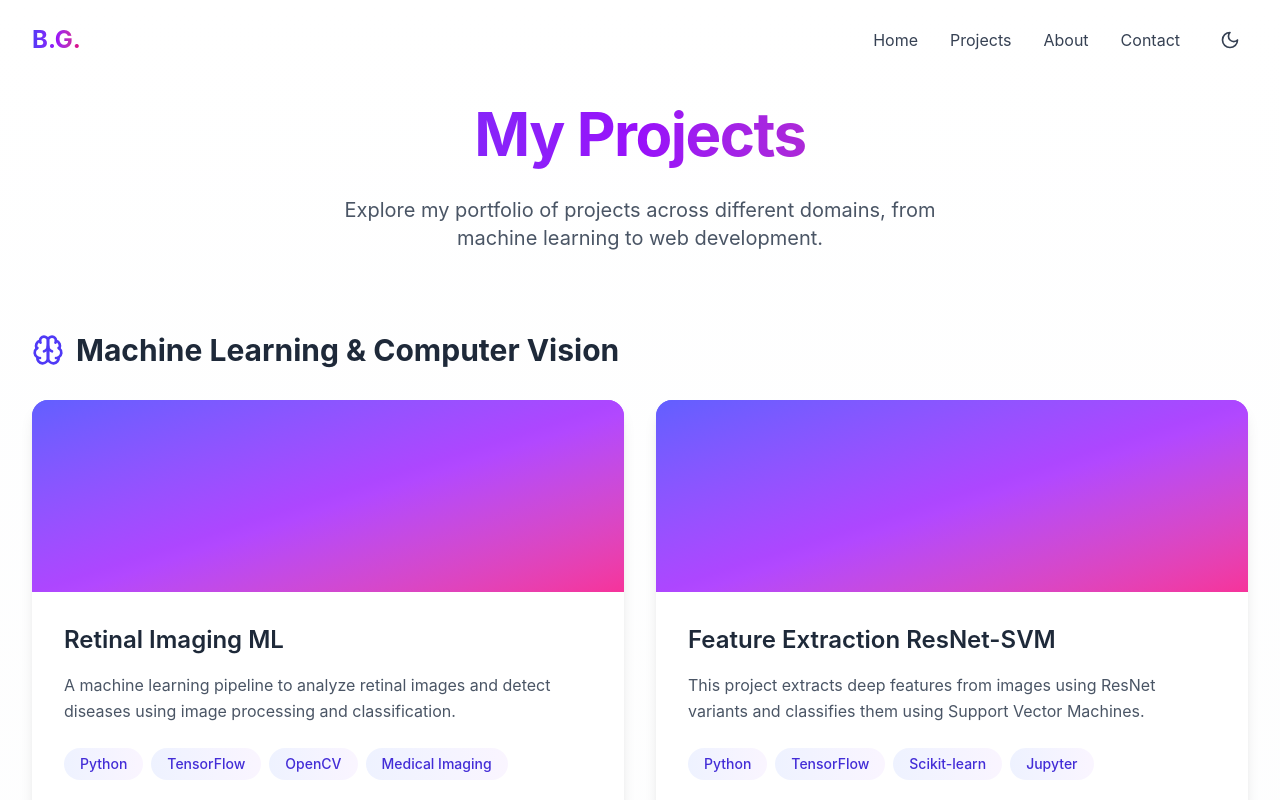
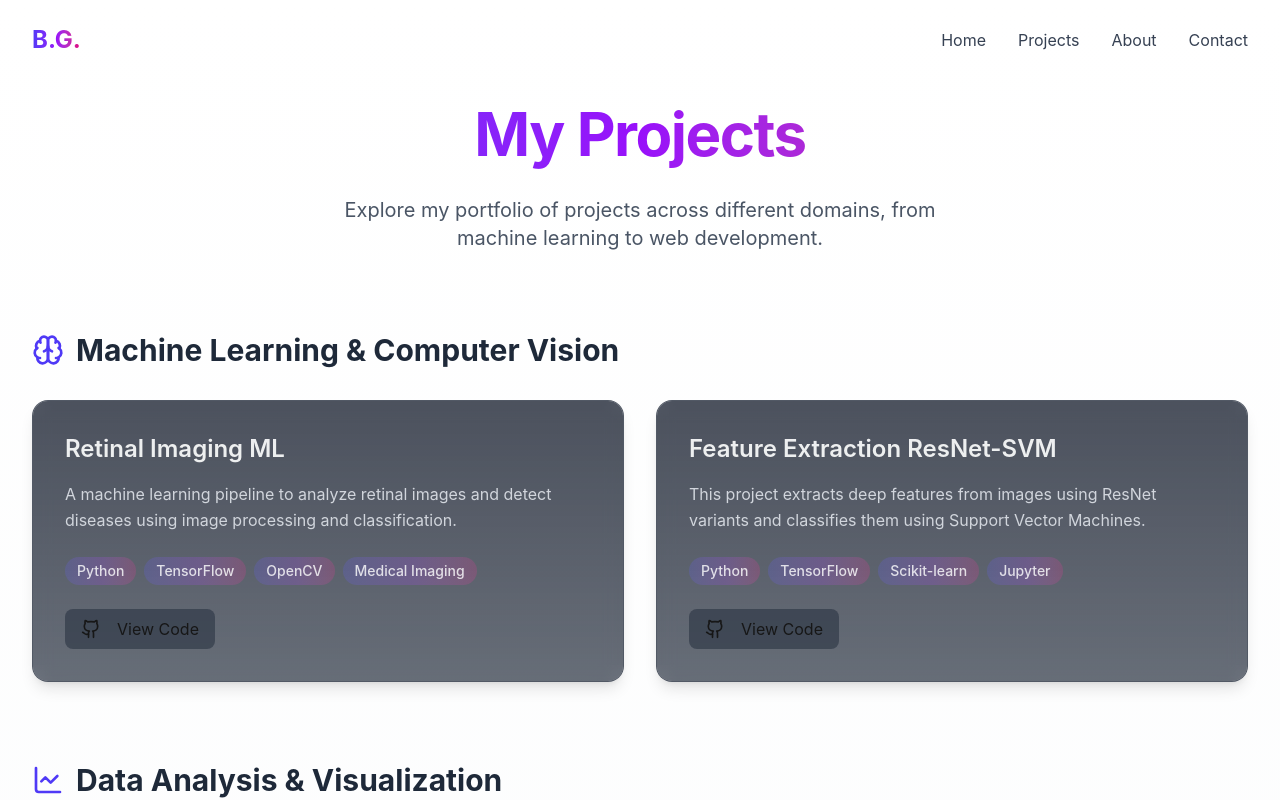
Before and after one commit to bugragormus/bugra-portfolio, a Next.js app: page /projects in a window 1280 px wide. Shown: the top 800 px of the page. Built offline with nearby package versions, Linux system fonts and the light colour scheme.

Commit message:
dark mode disabled

```diff
--- a/src/app/about/page.tsx
+++ b/src/app/about/page.tsx
@@ -13,7 +13,9 @@ import {
   Brain,
   LineChart,
   Bot,
+  ArrowRight,
 } from "lucide-react";
+import { useState } from "react";
 import { motion } from "framer-motion";
 
 const skills = [
@@ -251,6 +253,13 @@ const funFacts = [
 ];
 
 export default function About() {
+  const [visibleCertifications, setVisibleCertifications] = useState(4);
+
+  const loadMore = () => {
+    setVisibleCertifications((prev: number) =>
+      Math.min(prev + 4, certifications.length)
+    );
+  };
   return (
     <div className="min-h-screen py-24 bg-gradient-to-b from-white to-gray-50 dark:from-gray-900 dark:to-gray-800">
       <div className="max-w-7xl mx-auto px-4 sm:px-6 lg:px-8">
@@ -339,7 +348,9 @@ export default function About() {
             Certifications
           </h2>
           <div className="grid grid-cols-1 md:grid-cols-2 gap-8">
-            {certifications.map((cert, index) => (
+            {certifications
+              .slice(0, visibleCertifications)
+              .map((cert, index) => (
                 <motion.div
                   key={index}
                   initial={{ opacity: 0, y: 20 }}
@@ -382,6 +393,17 @@ export default function About() {
                 </motion.div>
               ))}
           </div>
+          {visibleCertifications < certifications.length && (
+            <div className="text-center mt-8">
+              <button
+                onClick={loadMore}
+                className="inline-flex items-center gap-2 px-6 py-3 bg-indigo-600 dark:bg-indigo-400 text-white rounded-lg hover:bg-indigo-700 dark:hover:bg-indigo-300 transition-colors duration-300"
+              >
+                <ArrowRight className="h-5 w-5 rotate-90" />
+                Load More Certifications
+              </button>
+            </div>
+          )}
         </motion.section>
 
         {/* Education Section */}
--- a/src/app/layout.tsx
+++ b/src/app/layout.tsx
@@ -13,7 +13,7 @@ export default function RootLayout({
 }) {
   return (
     <html lang="en" className="scroll-smooth">
-      <body className="bg-gray-50 dark:bg-gray-900 text-gray-900 dark:text-gray-100 min-h-screen transition-colors duration-300">
+      <body className="bg-gray-900 text-gray-100 min-h-screen">
         <Header />
         <main>{children}</main>
       </body>
--- a/src/app/projects/page.tsx
+++ b/src/app/projects/page.tsx
@@ -180,21 +180,20 @@ export default function Projects() {
                     duration: 0.5,
                     delay: (categoryIndex * 2 + projectIndex) * 0.1,
                   }}
-                  className="group relative bg-white dark:bg-gray-800 rounded-2xl overflow-hidden shadow-lg hover:shadow-2xl transition-all duration-300 transform hover:-translate-y-2"
+                  className="group relative bg-gray-900/50 rounded-2xl overflow-hidden shadow-lg hover:shadow-2xl transition-all duration-300 transform hover:-translate-y-2 border border-gray-800/50 hover:border-gray-700/50"
                 >
-                  <div className="aspect-w-16 aspect-h-9 bg-gradient-to-br from-indigo-500 via-purple-500 to-pink-500 dark:from-indigo-600 dark:via-purple-600 dark:to-pink-600">
-                    <div className="w-full h-48 bg-gradient-to-br from-indigo-500 via-purple-500 to-pink-500 dark:from-indigo-600 dark:via-purple-600 dark:to-pink-600 opacity-90 group-hover:opacity-100 transition-opacity"></div>
-                  </div>
-                  <div className="p-8">
-                    <h3 className="text-2xl font-semibold mb-4 text-gray-800 dark:text-gray-200">
+                  <div className="aspect-w-16 aspect-h-9 relative overflow-hidden"></div>
+                  <div className="p-8 bg-gradient-to-b from-gray-900/50 to-gray-800/30 backdrop-blur-sm">
+                    <h3 className="text-2xl font-semibold mb-4 text-white/90 group-hover:text-white">
                       {project.title}
                     </h3>
-                    <p className="text-gray-600 dark:text-gray-400 mb-6 leading-relaxed">
+                    <p className="text-gray-300 mb-6 leading-relaxed">
                       {project.description}
                     </p>
                     <div className="flex flex-wrap gap-2 mb-6">
                       {project.tags.map((tag, tagIndex) => (
                         <motion.span
+                          className="bg-gradient-to-r from-indigo-500/20 via-purple-500/20 to-pink-500/20 text-white/80 px-3 py-1 rounded-full text-sm font-medium transition-colors hover:from-indigo-500 hover:via-purple-500 hover:to-pink-500 hover:text-white/95"
                           key={tagIndex}
                           initial={{ opacity: 0, scale: 0.8 }}
                           whileInView={{ opacity: 1, scale: 1 }}
@@ -205,28 +204,29 @@ export default function Projects() {
                               (categoryIndex * 2 + projectIndex) * 0.1 +
                               tagIndex * 0.1,
                           }}
-                          className="px-4 py-1.5 text-sm bg-gradient-to-r from-indigo-50 to-purple-50 dark:from-gray-700 dark:to-gray-600 text-indigo-700 dark:text-indigo-300 rounded-full font-medium"
                         >
                           {tag}
                         </motion.span>
                       ))}
                     </div>
-                    <div className="flex gap-6">
+                    <div className="flex gap-4">
+                      {project.github && project.github !== null && (
                         <a
                           href={project.github}
                           target="_blank"
                           rel="noopener noreferrer"
-                        className="group/link inline-flex items-center text-gray-700 dark:text-gray-300 hover:text-indigo-600 dark:hover:text-indigo-400 transition-colors"
+                          className="inline-flex items-center gap-2 px-4 py-2 bg-gray-800/50 hover:bg-gray-700/50 rounded-lg transition-colors duration-300 group/link"
                         >
                           <Github className="h-5 w-5 mr-2 group-hover/link:scale-110 transition-transform" />
                           View Code
                         </a>
-                      {project.live && (
+                      )}
+                      {project.live && project.live !== null && (
                         <a
                           href={project.live}
                           target="_blank"
                           rel="noopener noreferrer"
-                          className="group/link inline-flex items-center text-gray-700 dark:text-gray-300 hover:text-indigo-600 dark:hover:text-indigo-400 transition-colors"
+                          className="inline-flex items-center gap-2 px-4 py-2 bg-gray-800/50 hover:bg-gray-700/50 rounded-lg transition-colors duration-300 group/link"
                         >
                           <ExternalLink className="h-5 w-5 mr-2 group-hover/link:scale-110 transition-transform" />
                           Live Demo
--- a/src/components/Header.tsx
+++ b/src/components/Header.tsx
@@ -3,7 +3,7 @@
 import Link from "next/link";
 import { useState, useEffect } from "react";
 import { Menu, X } from "lucide-react";
-import ThemeToggle from "./ThemeToggle";
+
 
 const Header = () => {
   const [isScrolled, setIsScrolled] = useState(false);
@@ -55,12 +55,10 @@ const Header = () => {
                 <span className="absolute bottom-0 left-0 w-full h-0.5 bg-gradient-to-r from-indigo-600 to-purple-600 dark:from-indigo-400 dark:to-purple-400 transform scale-x-0 group-hover:scale-x-100 transition-transform duration-300"></span>
               </Link>
             ))}
-            <ThemeToggle />
           </nav>
 
           {/* Mobile Menu Button */}
           <div className="md:hidden flex items-center space-x-4">
-            <ThemeToggle />
             <button
               className="text-gray-700 dark:text-gray-300 hover:text-indigo-600 dark:hover:text-indigo-400 transition-colors"
               onClick={() => setIsMobileMenuOpen(!isMobileMenuOpen)}
--- a/src/components/ThemeToggle.tsx
+++ /dev/null
@@ -1,48 +0,0 @@
-"use client";
-
-import { useState, useEffect } from "react";
-import { Sun, Moon } from "lucide-react";
-
-const ThemeToggle = () => {
-  const [isDark, setIsDark] = useState(false);
-
-  useEffect(() => {
-    // Sayfa yüklendiğinde localStorage'dan tema tercihini al
-    const savedTheme = localStorage.getItem("theme");
-    const prefersDark = window.matchMedia(
-      "(prefers-color-scheme: dark)"
-    ).matches;
-
-    if (savedTheme === "dark" || (!savedTheme && prefersDark)) {
-      setIsDark(true);
-      document.documentElement.classList.add("dark");
-    }
-  }, []);
-
-  const toggleTheme = () => {
-    setIsDark(!isDark);
-    if (!isDark) {
-      document.documentElement.classList.add("dark");
-      localStorage.setItem("theme", "dark");
-    } else {
-      document.documentElement.classList.remove("dark");
-      localStorage.setItem("theme", "light");
-    }
-  };
-
-  return (
-    <button
-      onClick={toggleTheme}
-      className="p-2 rounded-full hover:bg-gray-100 dark:hover:bg-gray-800 transition-colors"
-      aria-label="Toggle theme"
-    >
-      {isDark ? (
-        <Sun className="h-5 w-5 text-yellow-500" />
-      ) : (
-        <Moon className="h-5 w-5 text-gray-700" />
-      )}
-    </button>
-  );
-};
-
-export default ThemeToggle;
```
Lines whose indentation alone changed are shown as unchanged.
